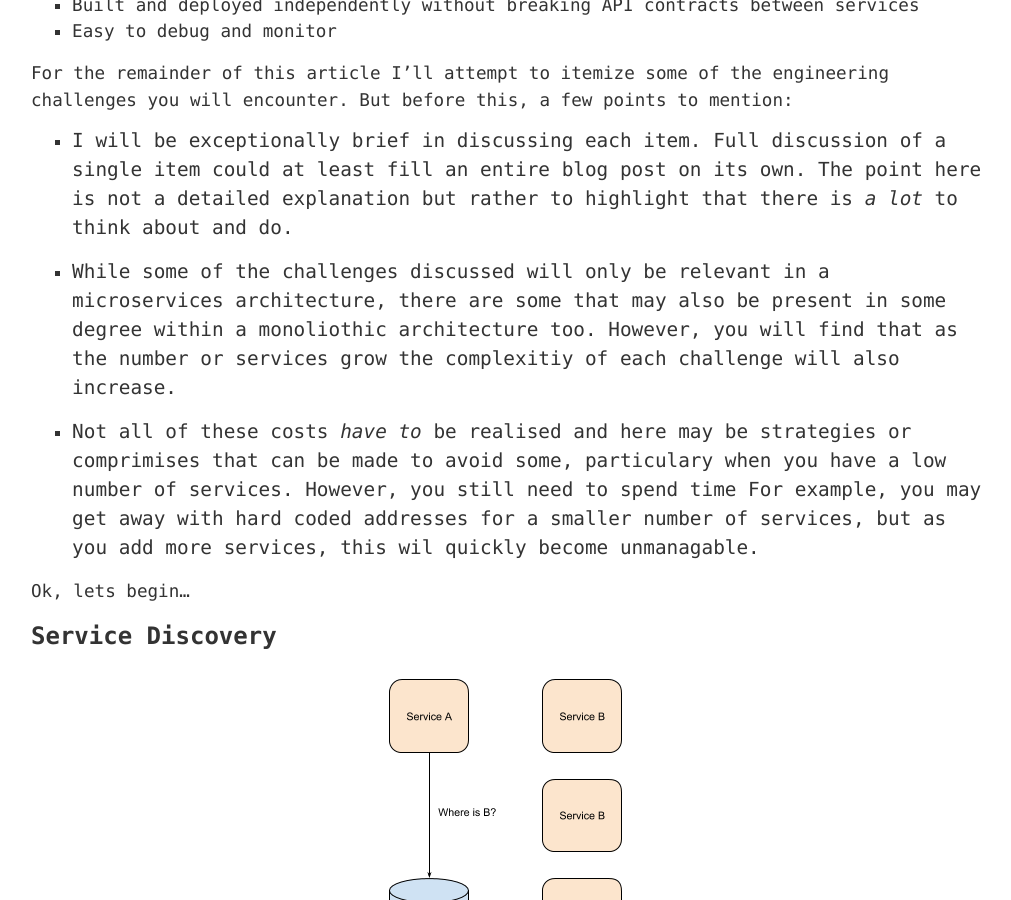
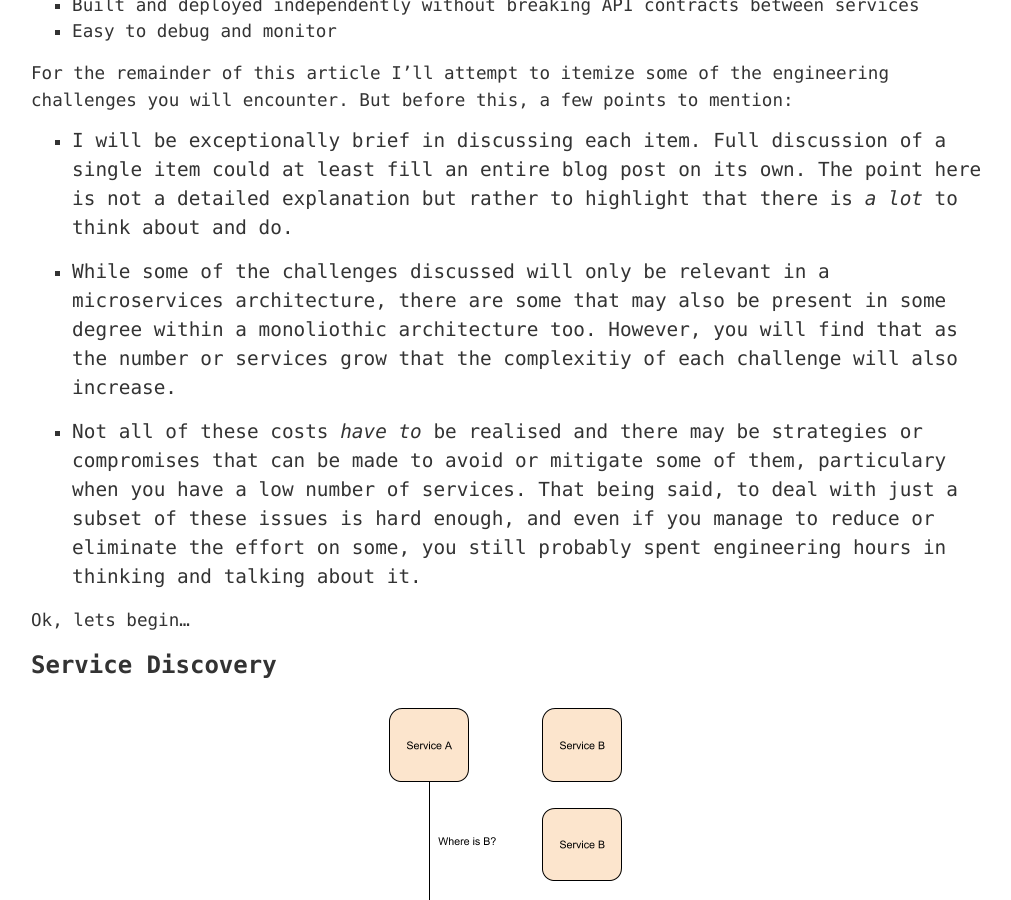
Before and after one commit to hbakkum/hbakkum.github.io, a Jekyll site: the page built from _posts/2019-01-19-costs-associated-with-a-microservices-architecture.md, in a window 1280 px wide and 900 px high, scrolled down 2713 px. Shown: the whole window, without its empty margins (133-1144 px from the left). Built offline with Jekyll 4.4.1, drawn with Linux system fonts in a browser that asks for light colours; comment, search, counter and statistics services are not loaded.

Commit message:
Update 2019-01-19-costs-associated-with-a-microservices-architecture.md

```diff
--- a/_posts/2019-01-19-costs-associated-with-a-microservices-architecture.md
+++ b/_posts/2019-01-19-costs-associated-with-a-microservices-architecture.md
@@ -69,9 +69,9 @@ For the remainder of this article I'll attempt to itemize some of the engineerin
 
 * I will be exceptionally brief in discussing each item. Full discussion of a single item could at least fill an entire blog post on its own. The point here is not a detailed explanation but rather to highlight that there is *a lot* to think about and do.
 
-* While some of the challenges discussed will only be relevant in a microservices architecture, there are some that may also be present in some degree within a monoliothic architecture too. However, you will find that as the number or services grow the complexitiy of each challenge will also increase.
+* While some of the challenges discussed will only be relevant in a microservices architecture, there are some that may also be present in some degree within a monoliothic architecture too. However, you will find that as the number or services grow that the complexitiy of each challenge will also increase.
 
-* Not all of these costs *have to* be realised and here may be strategies or comprimises that can be made to avoid some, particulary when you have a low number of services. However, you still need to spend time For example, you may get away with hard coded addresses for a smaller number of services, but as you add more services, this wil quickly become unmanagable.
+* Not all of these costs *have to* be realised and there may be strategies or compromises that can be made to avoid or mitigate some of them, particulary when you have a low number of services. That being said, to deal with just a subset of these issues is hard enough, and even if you manage to reduce or eliminate the effort on some, you still probably spent engineering hours in thinking and talking about it.
 
 Ok, lets begin...
 
```
